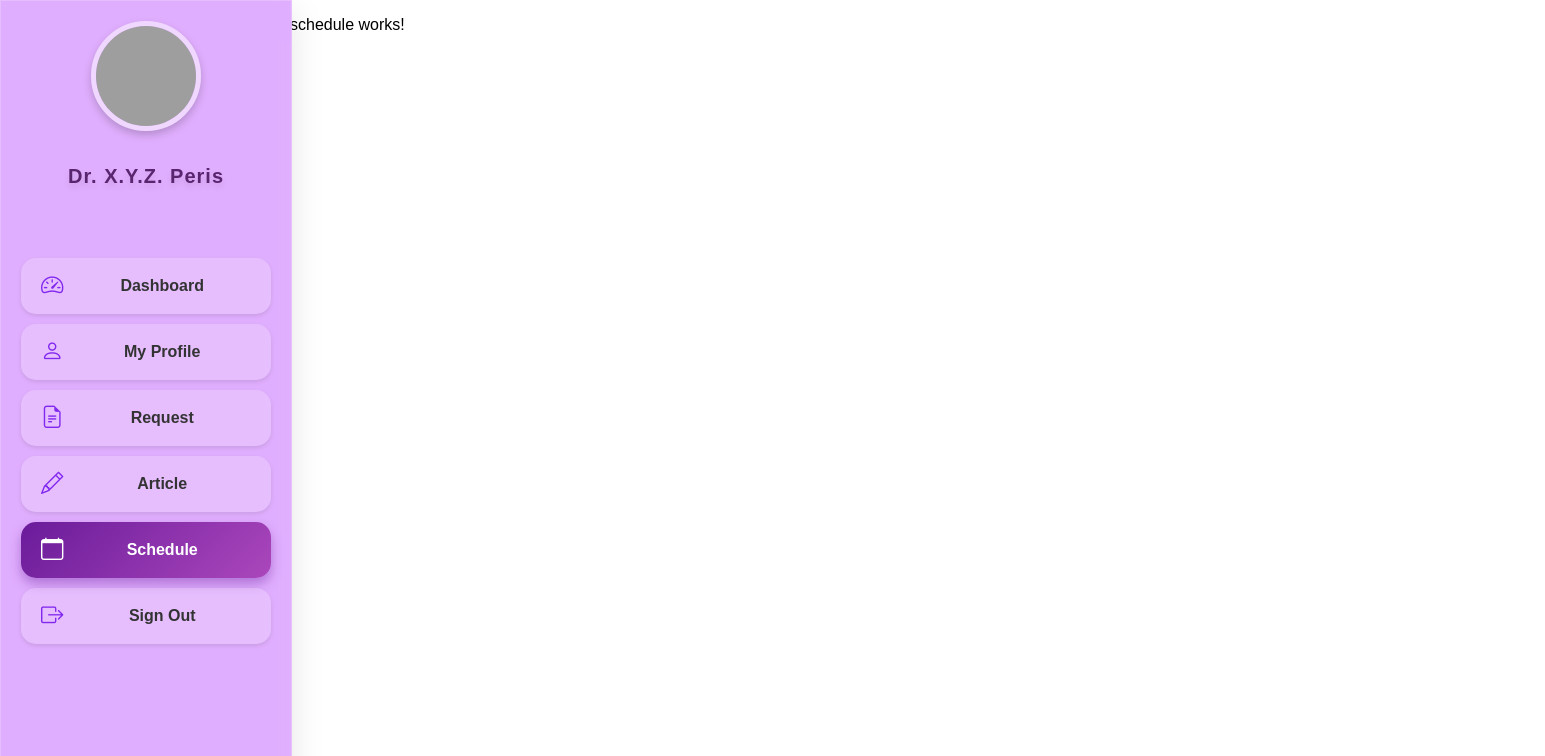
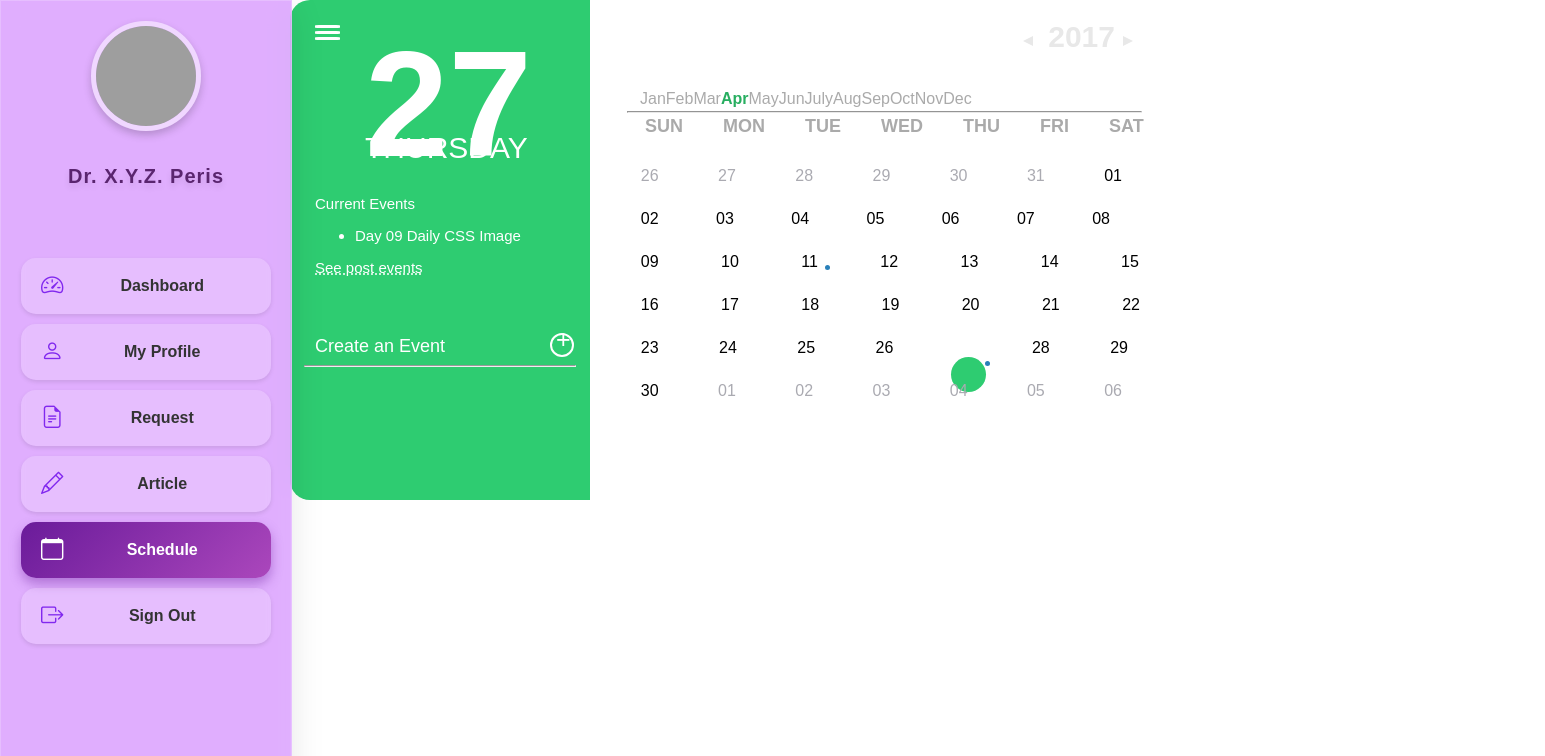
Before and after one commit to rkavidu222/be-happy-lanka-doctor-dashboard, an Angular app: page /schedule in a window 1280 px wide. Shown: the top 756 px of the page, 1545 px wide, since content can reach past the window. Built offline with nearby package versions, Linux system fonts and the light colour scheme; grey boxes are pictures that could not be loaded.

Commit message:
12/01/2025 commit 2

```diff
--- a/package.json
+++ b/package.json
@@ -18,7 +18,9 @@
     "@angular/platform-browser": "^18.0.0",
     "@angular/platform-browser-dynamic": "^18.0.0",
     "@angular/router": "^18.0.0",
+    "angular-calendar": "^0.31.1",
     "bootstrap-icons": "^1.11.3",
+    "date-fns": "^4.1.0",
     "rxjs": "~7.8.0",
     "tslib": "^2.3.0",
     "zone.js": "~0.14.3"
--- a/src/app/app.component.ts
+++ b/src/app/app.component.ts
@@ -8,11 +8,10 @@ import { RequestComponent } from './request/request.component';
 import { ViewButtonComponent } from './view-button/view-button.component';
 import { NgIf } from '@angular/common';
 
-
 @Component({
   selector: 'app-root',
   standalone: true,  // Ensure AppComponent is standalone
-  imports: [RouterOutlet, SidebarComponent, DashboardComponent, ProfileComponent, RequestComponent, NgIf, ViewButtonComponent,],  // Import standalone components here
+  imports: [RouterOutlet, SidebarComponent, DashboardComponent, ProfileComponent, RequestComponent, NgIf, ViewButtonComponent],  // Import standalone components here
   templateUrl: './app.component.html',
   styleUrls: ['./app.component.css']
 })
@@ -35,5 +34,4 @@ export class AppComponent implements OnInit {
     this.isSidebarVisible = !this.isSidebarVisible;
   }
 
-
 }
--- a/src/app/schedule/schedule.component.css
+++ b/src/app/schedule/schedule.component.css
@@ -0,0 +1,253 @@
+body {
+  width: 50%;
+  margin: 100px auto;
+  background-color: lightgray;
+  font-family: 'Kanit', sans-serif;
+}
+
+.calendar-base {
+  width: 900px;
+  height: 500px;
+  border-radius: 20px;
+  background-color: white;
+  position: relative;
+  z-index: -1;
+  color: black;
+}
+
+.year {
+  color: #E8E8E8;
+  font-size: 30px;
+  float: right;
+  position: relative;
+  right: 75px;
+  top: 20px;
+  font-weight: bold;
+}
+
+.triangle-left {
+  width: 0;
+  height: 0;
+  border-top: 5px solid transparent;
+  border-right: 10px solid #E8E8E8;
+  border-bottom: 5px solid transparent;
+  float: right;
+  position: relative;
+  right: 90px;
+  top: 36px;
+}
+
+.triangle-right {
+  width: 0;
+  height: 0;
+  border-top: 5px solid transparent;
+  border-left: 10px solid #E8E8E8;
+  border-bottom: 5px solid transparent;
+  float: right;
+  position: relative;
+  left: 20px;
+  top: 36px;
+}
+.triangle-left:hover{
+  border-right: 10px solid#2ECC71;
+}
+.triangle-right:hover{
+  border-left: 10px solid#2ECC71;
+}
+
+.month-color {
+  color: #27AE60;
+}
+.month-hover:hover{
+  color:#27e879 !important;
+}
+
+.months {
+  color: #AAAAAA;
+  position: relative;
+  left: 350px;
+  top: 90px;
+  word-spacing: 10px;
+}
+
+.month-line {
+  border-color: #E8E8E8;
+  position: relative;
+  top: 85px;
+  width: 57%;
+  left: 178px;
+}
+
+.days {
+  color: #AAAAAA;
+  position: relative;
+  font-size: 18px;
+  left: 355px;
+  top: 80px;
+  word-spacing: 35px;
+  font-weight: 600;
+}
+
+.num-dates {
+  float: right;
+  position: relative;
+  top: 110px;
+  right: 50px;
+  z-index: 1;
+}
+
+.first-week {
+  margin-bottom: 25px;
+  word-spacing: 55px;
+}
+
+.second-week {
+  margin-bottom: 25px;
+  word-spacing: 53px;
+}
+
+.third-week {
+  margin-bottom: 25px;
+  word-spacing: 58px;
+}
+
+.fourth-week {
+  margin-bottom: 25px;
+  word-spacing: 58px;
+}
+
+.fifth-week {
+  margin-bottom: 25px;
+  word-spacing: 56px;
+}
+
+.sixth-week {
+  margin-bottom: 25px;
+  word-spacing: 55px;
+}
+
+.active-day {
+  width: 35px;
+  height: 35px;
+  border-radius: 50%;
+  background-color: #2ECC71;
+  position: relative;
+  top: 295px;
+  left: 661px;
+}
+
+.white {
+  color: white;
+}
+
+.event-indicator {
+  width: 5px;
+  height: 5px;
+  border-radius: 50%;
+  background-color: #2980B9;
+  position: relative;
+  top: 304px;
+  left: 695px;
+}
+
+.two {
+  position: relative;
+  top: 168px;
+  left: 535px;
+}
+
+.grey {
+  color: #AAAAB1;
+}
+
+.calendar-left {
+  width: 300px;
+  height: 500px;
+  border-radius: 20px 0px 0px 20px;
+  background-color: #2ECC71;
+  position: relative;
+  z-index: -1;
+  bottom: 500px;
+  color: white;
+}
+
+.hamburger {
+  position: relative;
+  top: 25px;
+  left: 25px;
+}
+
+.burger-line:hover, .hamburger:hover{
+  background-color:#27e879 !important;
+}
+
+.burger-line {
+  width: 25px;
+  height: 3px;
+  background-color: white;
+  border-radius: 15%;
+  margin-bottom: 3px;
+}
+
+.num-date {
+  font-size: 150px;
+  width: 50%;
+  margin: 0 auto;
+  font-weight: 700;
+}
+
+.day {
+  width: 50%;
+  margin: 0px auto;
+  font-size: 30px;
+  position: relative;
+  bottom: 60px;
+}
+
+.current-events {
+  font-size: 15px;
+  position: relative;
+  margin-left: 25px;
+  bottom: 30px;
+}
+
+.posts {
+  text-decoration: underline dotted;
+}
+.posts:hover{
+  color:#27e879 !important;
+}
+
+.create-event {
+  font-size: 18px;
+  position: relative;
+  margin-top: 30px;
+  margin-left: 25px;
+}
+
+.event-line {
+  width: 90%;
+}
+
+.add-event {
+  width: 20px;
+  height: 20px;
+  padding: 0px;
+  border-radius: 50%;
+  border: solid white 2px;
+  position: relative;
+  bottom: 42px;
+  left: 260px;
+}
+
+.add {
+  font-size: 25px;
+  position: relative;
+  left: 4px;
+  bottom: 10px;
+}
+
+.add:hover, .create-event:hover, .add-event:hover{
+  color:#27e879 !important;
+  border-color: #27e879 !important;
+}
--- a/src/app/schedule/schedule.component.html
+++ b/src/app/schedule/schedule.component.html
@@ -1 +1,92 @@
-<p>schedule works!</p>
+<div class="container">
+
+  <div class="calendar-base">
+
+    <div class="year">2017</div>
+    <!-- year -->
+
+    <div class="triangle-left"></div>
+    <!--triangle -->
+    <div class="triangle-right"></div>
+    <!--  triangle -->
+
+    <div class="months">
+      <span class="month-hover">Jan</span>
+      <span class="month-hover">Feb</span>
+      <span class="month-hover">Mar</span>
+      <strong class="month-color">Apr</strong>
+      <span class="month-hover">May</span>
+      <span class="month-hover">Jun</span>
+      <span class="month-hover">July</span>
+      <span class="month-hover">Aug</span>
+      <span class="month-hover">Sep</span>
+      <span class="month-hover">Oct</span>
+      <span class="month-hover">Nov</span>
+      <span class="month-hover">Dec</span>
+    </div><!-- months -->
+    <hr class="month-line" />
+
+    <div class="days">SUN MON TUE WED THU FRI SAT</div>
+    <!-- days -->
+
+    <div class="num-dates">
+
+      <div class="first-week"><span class="grey">26 27 28 29 30 31</span> 01</div>
+      <!-- first week -->
+      <div class="second-week">02 03 04 05 06 07 08</div>
+      <!-- week -->
+      <div class="third-week"> 09 10 11 12 13 14 15</div>
+      <!-- week -->
+      <div class="fourth-week"> 16 17 18 19 20 21 22</div>
+      <!-- week -->
+      <div class="fifth-week"> 23 24 25 26 <strong class="white">27</strong> 28 29</div>
+      <!-- week -->
+      <div class="sixth-week"> 30 <span class="grey">01 02 03 04 05 06</span></div>
+      <!-- week -->
+    </div>
+    <!-- num-dates -->
+    <div class="event-indicator"></div>
+    <!-- event-indicator -->
+    <div class="active-day"></div>
+    <!-- active-day -->
+    <div class="event-indicator two"></div>
+    <!-- event-indicator -->
+
+  </div>
+  <!-- calendar-base -->
+  <div class="calendar-left">
+
+    <div class="hamburger">
+      <div class="burger-line"></div>
+      <!-- burger-line -->
+      <div class="burger-line"></div>
+      <!-- burger-line -->
+      <div class="burger-line"></div>
+      <!-- burger-line -->
+    </div>
+    <!-- hamburger -->
+
+
+    <div class="num-date">27</div>
+    <!--num-date -->
+    <div class="day">THURSDAY</div>
+    <!--day -->
+    <div class="current-events">Current Events
+      <br/>
+      <ul>
+        <li>Day 09 Daily CSS Image</li>
+      </ul>
+      <span class="posts">See post events</span></div>
+    <!--current-events -->
+
+    <div class="create-event">Create an Event</div>
+    <!-- create-event -->
+    <hr class="event-line" />
+    <div class="add-event"><span class="add">+</span></div>
+    <!-- add-event -->
+
+  </div>
+  <!-- calendar-left -->
+
+</div>
+<!-- container -->
```
Also changed, not shown: 1 other file (tests, documents, lock files or other folders).
